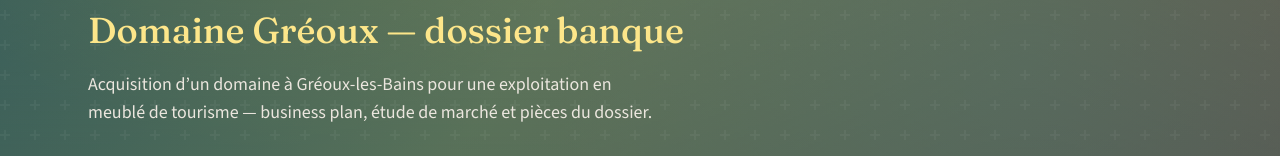
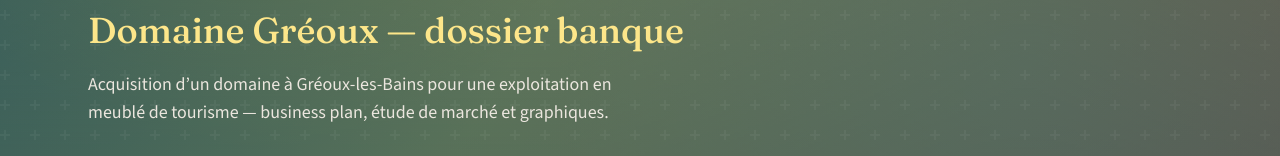
Before and after one commit to AnthonyPortier/latitude39, a Next.js app: page / in a window 1280 px wide. Shown: the part 573-729 px from the top of the page. Built offline with nearby package versions, Linux system fonts and the light colour scheme.

Commit message:
chore: retirer mention pièces du hero

```diff
--- a/src/components/HomeHero.tsx
+++ b/src/components/HomeHero.tsx
@@ -51,7 +51,7 @@ export function HomeHero() {
           className="mt-5 max-w-xl text-base leading-relaxed text-pierre-100 md:text-lg"
         >
           Acquisition d’un domaine à Gréoux-les-Bains pour une exploitation en
-          meublé de tourisme — business plan, étude de marché et pièces du dossier.
+          meublé de tourisme — business plan, étude de marché et graphiques.
         </motion.p>
         <motion.div
           initial={{ opacity: 0, y: 16 }}
```
